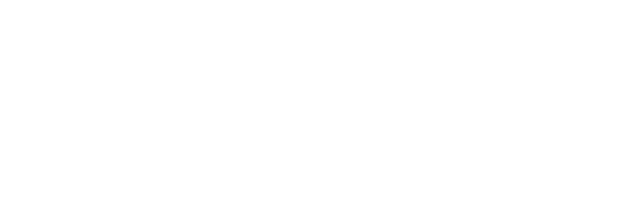
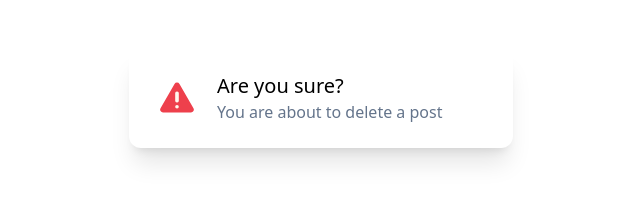
Before and after one commit to MalcolmSmalls/Tailwind-Fundamentals, a plain HTML site: page 01-utility-first/index.html in a window 1280 px wide. Shown: the whole page, without its empty margins (319-959 px from the left). Drawn offline with nearby package versions, Linux system fonts and the light colour scheme.

Commit message:
Finish utility first component

```diff
--- a/01-utility-first/index.html
+++ b/01-utility-first/index.html
@@ -9,5 +9,17 @@
   </head>
   <body>
     <!-- Utility First -->
+    <div class="flex items-center p-6 max-w-sm mx-auto bg-white rounded-xl shadow-xl space-x-4 mt-12">
+      <img class ="w-12 h-12" src="../assets/img/warning.svg" alt="">
+      <div>
+        <div class="text-xl font-medium text-black">
+          Are you sure?
+        </div>
+        <p class="text-slate-500">You are about to delete a post</p>
+      </div>
+    </div>
+
+
+
   </body>
 </html>
```
